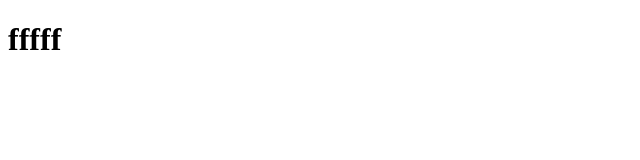
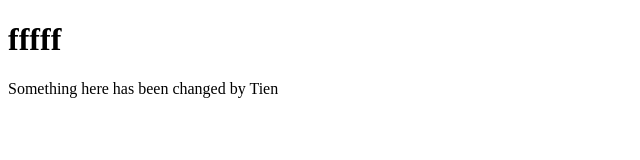
Before and after one commit to trankhanhnamhoccode/test-thu-app-code-sharing, a plain HTML site: page test.html in a window 1280 px wide. Shown: the whole page, without its empty margins (0-640 px from the left). Drawn offline with Linux system fonts and the light colour scheme.

Commit message:
Changes again

```diff
--- a/test.html
+++ b/test.html
@@ -7,5 +7,6 @@
 </head>
 <body>
     <h1>fffff</h1>
+    <p>Something here has been changed by Tien</p>
 </body>
 </html>
```
Also changed, not shown: Tienchangee.txt.txt (added), xinchao.txt, 1 other file.
